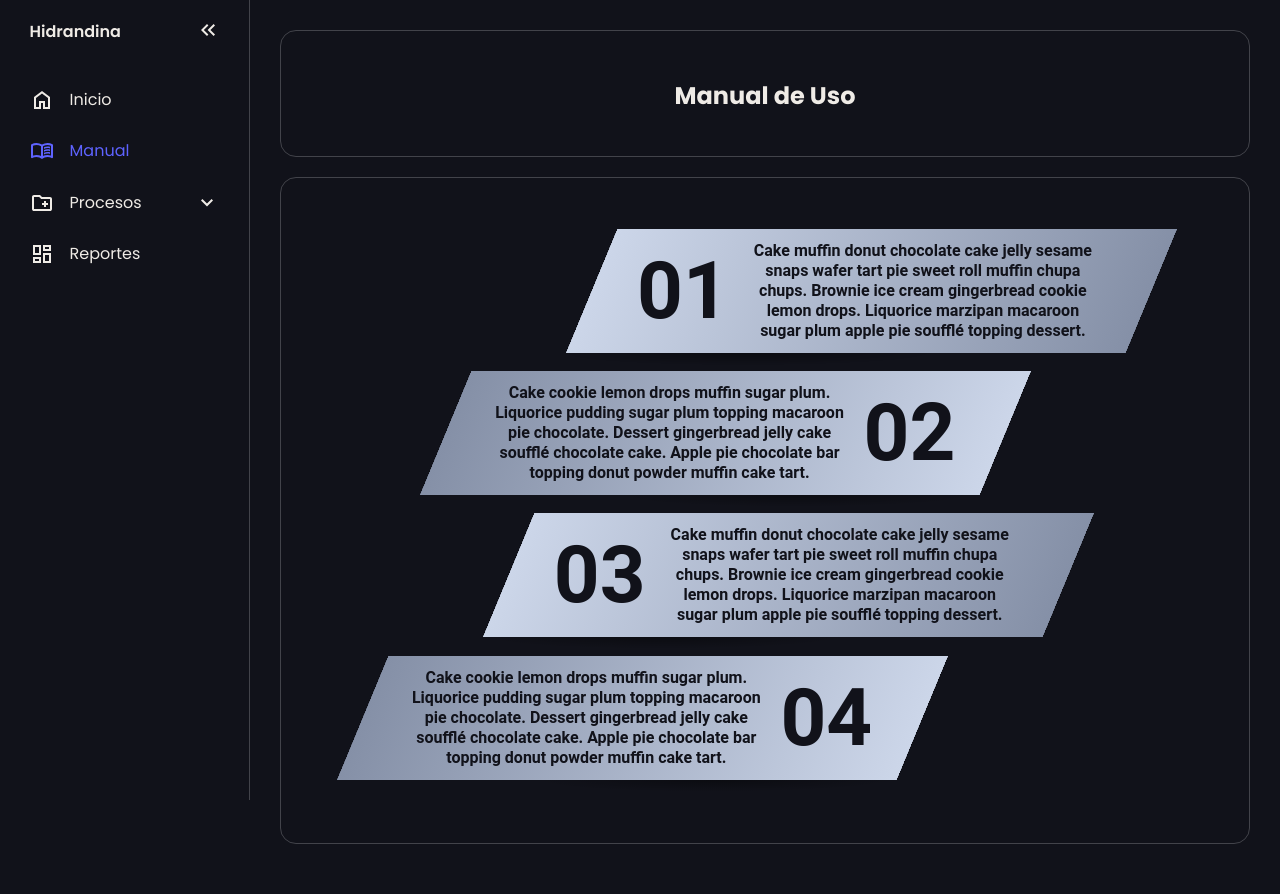
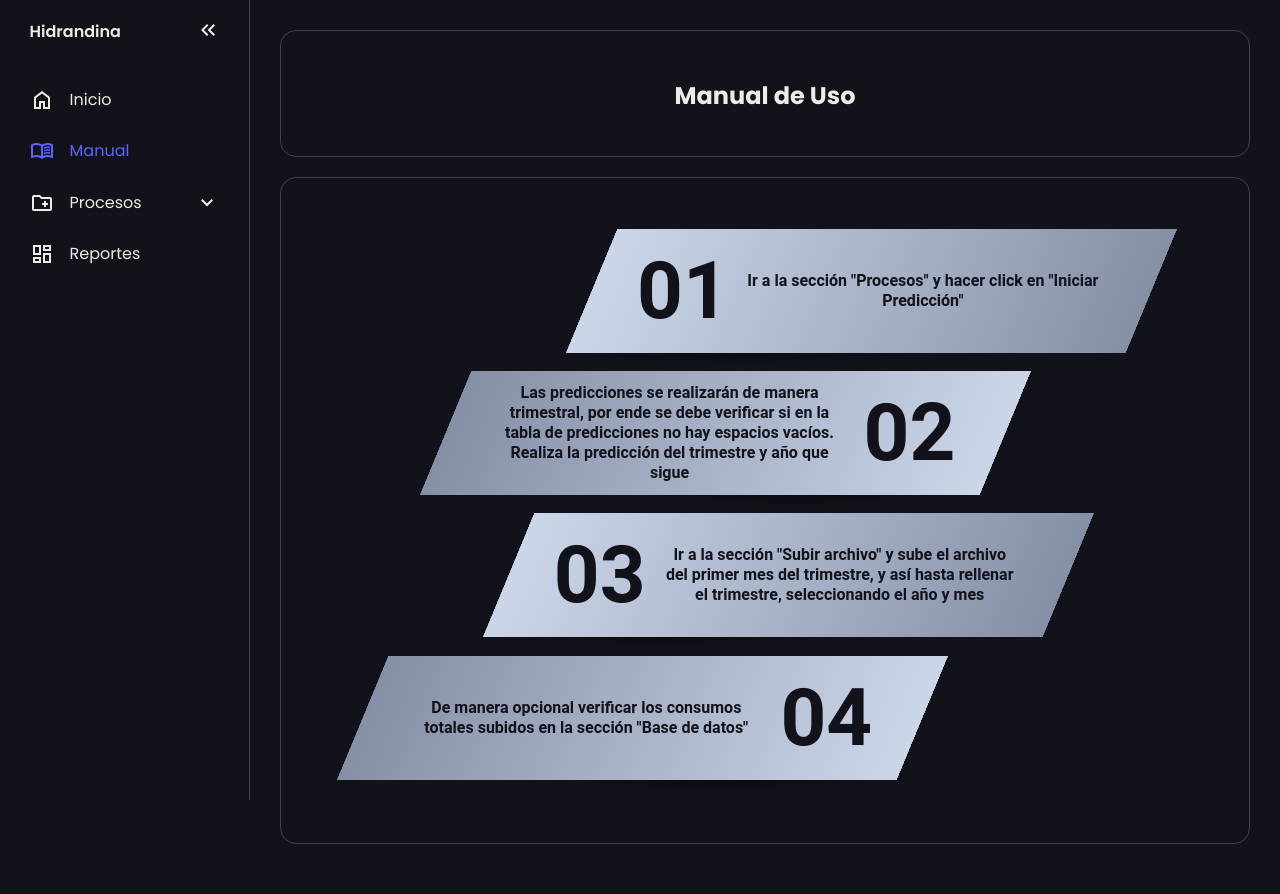
Before and after one commit to JuanChuTri123/PROYECTO_FINAL2, a Flask app: page /manual in a window 1280 px wide. Run offline with Flask 3, Linux system fonts and the light colour scheme.

Commit message:
Update manual.html

```diff
--- a/templates/manual.html
+++ b/templates/manual.html
@@ -1,5 +1,3 @@
-
-
 {% extends 'base.html' %}
 
 {% block title %}
@@ -16,19 +14,30 @@ Manual de Usuario
     </div>
 
     <!-- <p>Aquí irá toda la información del manual...</p> -->
-    <style>:root { --j: 0; --p: 1.5 }
-  p:nth-child(2n) { --j: 1 }
+    <style>
+        :root {
+            --j: 0;
+            --p: 1.5
+        }
 
+        p:nth-child(2n) {
+            --j: 1
+        }
     </style>
 
     <div class="container">
         <div class="centrarmanual">
 
 
-<p style="--i: 0; --slist: #8590a7,#ccd6e9;">Cake muffin donut chocolate cake jelly sesame snaps wafer tart pie sweet roll muffin chupa chups. Brownie ice cream gingerbread cookie lemon drops. Liquorice marzipan macaroon sugar plum apple pie soufflé topping dessert.</p>
-<p style="--i: 1; --slist: #8590a7,#ccd6e9;">Cake cookie lemon drops muffin sugar plum. Liquorice pudding sugar plum topping macaroon pie chocolate. Dessert gingerbread jelly cake soufflé chocolate cake. Apple pie chocolate bar topping donut powder muffin cake tart.</p>
-<p style="--i: 2; --slist: #8590a7,#ccd6e9;">Cake muffin donut chocolate cake jelly sesame snaps wafer tart pie sweet roll muffin chupa chups. Brownie ice cream gingerbread cookie lemon drops. Liquorice marzipan macaroon sugar plum apple pie soufflé topping dessert.</p>
-<p style="--i: 3; --slist: #8590a7,#ccd6e9;">Cake cookie lemon drops muffin sugar plum. Liquorice pudding sugar plum topping macaroon pie chocolate. Dessert gingerbread jelly cake soufflé chocolate cake. Apple pie chocolate bar topping donut powder muffin cake tart.</p>
+            <p style="--i: 0; --slist: #8590a7,#ccd6e9;">Ir a la sección "Procesos" y hacer click en "Iniciar
+                Predicción"</p>
+            <p style="--i: 1; --slist: #8590a7,#ccd6e9;">Las predicciones se realizarán de manera trimestral, por ende
+                se debe verificar si en la tabla de predicciones no hay espacios vacíos. Realiza la predicción del
+                trimestre y año que sigue</p>
+            <p style="--i: 2; --slist: #8590a7,#ccd6e9;">Ir a la sección "Subir archivo" y sube el archivo del primer
+                mes del trimestre, y así hasta rellenar el trimestre, seleccionando el año y mes</p>
+            <p style="--i: 3; --slist: #8590a7,#ccd6e9;">De manera opcional verificar los consumos totales subidos en la
+                sección "Base de datos"</p>
 
         </div>
 
```
Lines whose indentation alone changed are shown as unchanged.
